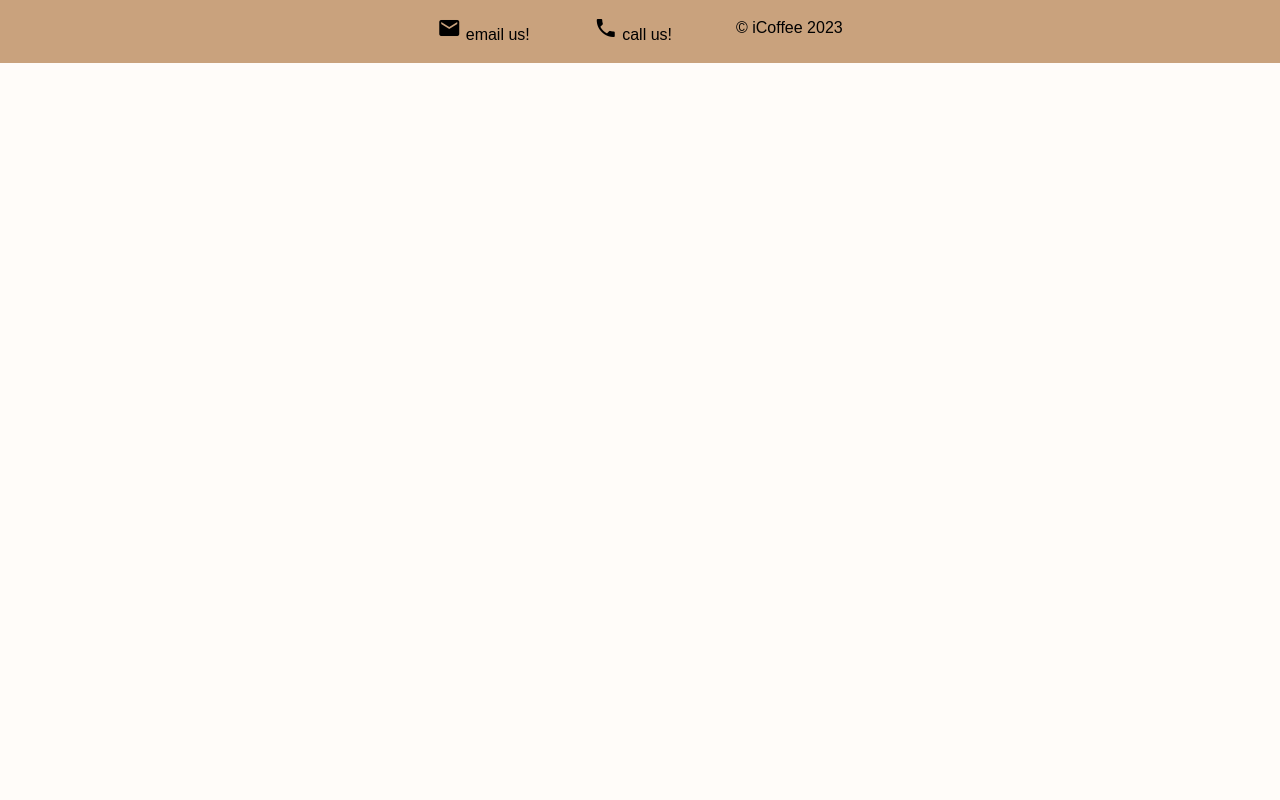
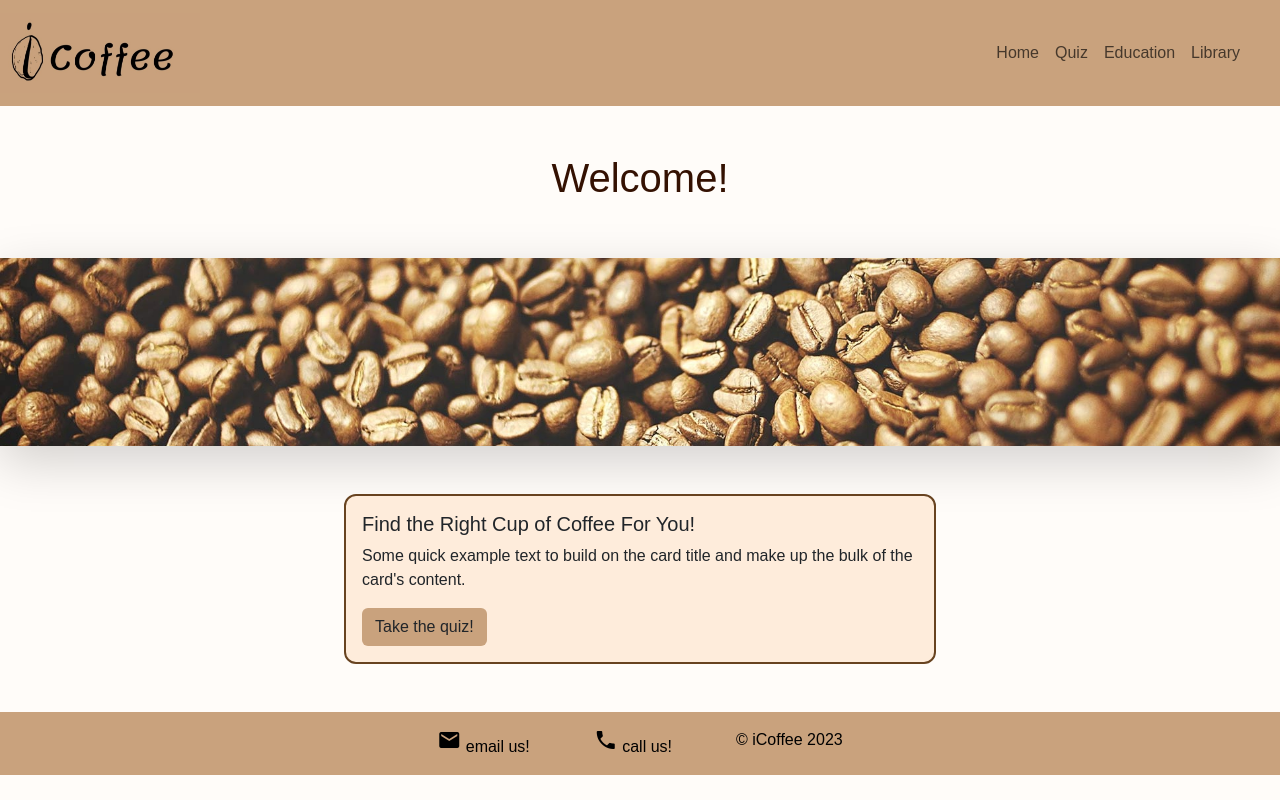
Before and after one commit to info340b-au23/project-ZachG88, a React (Create React App) app: page / in a window 1280 px wide. Built offline with nearby package versions, Linux system fonts and the light colour scheme.

Commit message:
added some components, began scaffolding

```diff
--- a/src/components/App.js
+++ b/src/components/App.js
@@ -1,9 +1,16 @@
 import React, { useState } from 'react';
 import { Footer } from './Footer';
+import { NavBar } from './NavBar';
+import { WelcomeSection,PageRibbon, QuizCard } from './HomePage';
+
 
 export default function App(props) {
     return (
         <div>
+            <NavBar />
+            <WelcomeSection/>
+            <PageRibbon/>
+            <QuizCard />
             <Footer />
         </div>
     );
--- /dev/null
+++ b/src/components/Education.js
@@ -0,0 +1 @@
+import React from "react";
--- /dev/null
+++ b/src/components/HomePage.js
@@ -0,0 +1,44 @@
+import React from "react";
+import ribbon from '../img/education_ribbon.jpeg';
+
+export function WelcomeSection() {
+
+    return (
+        <div className = "d-flex justify-content-center">
+            <div className ="custom-bg">
+                <div className ="col-sm-12 p-5">
+                    <h1>Welcome!</h1>
+                </div>
+            </div>
+        </div>
+    )
+}
+
+export function PageRibbon() {
+
+    return(
+        <div className ="col-sm-12">
+            <img src={ribbon}
+            className="img-fluid shadow-lg"
+            alt="Responsive ribbon"></img>
+        </div>
+    )
+}
+
+export function QuizCard() {
+
+    // style="width: 20rem;
+
+    return(
+        <div className = "d-flex justify-content-center p-5">
+            <div className="card card-bg custom-border col-sm-6">
+                <div className="card-body">
+                    <h5 className="card-title">Find the Right Cup of Coffee For You!</h5>
+                    <p className="card-text">Some quick example text to build on the card title and make up the bulk of the card's content.</p>
+                    <a href="questionnaire.html" className="btn nav-color">Take the quiz!</a>
+                </div>
+            </div>
+        </div>
+    )
+
+}
--- /dev/null
+++ b/src/components/Library.js
@@ -0,0 +1 @@
+import React from "react";
--- /dev/null
+++ b/src/components/NavBar.js
@@ -0,0 +1,49 @@
+import React from "react";
+import iCoffeeLogo from '../img/icoffee_logo.jpeg';
+import '../index.css'
+
+export function NavBar() {
+    return (
+        <header>
+                <nav className="navbar navbar-expand-sm navbar-light nav-color">
+
+                    <a className = "navbar-brand" href="#/">
+                        <img
+                            src= {iCoffeeLogo}
+                            height="80"
+                            alt="iCoffee Logo"
+                            loading="lazy"
+                        />
+                    </a>
+
+                    <button className = "navbar-toggler"
+                            type="button"
+                            data-md-toggle="collapse"
+                            data-md-target="#navbarNav"
+                            aria-controls="navbarNav"
+                            aria-expanded="false"
+                            aria-label="Toggle navigation">
+                        <span className = "navbar-toggler-icon"></span>
+                    </button>
+
+
+                    <div className = "collapse navbar-collapse menu-options" id="navbarNav">
+                        <ul className = "navbar-nav ml-auto mb-2 mb-lg-0">
+                            <li className = "nav-item">
+                                <a className = "nav-link" aria-current="page" href="index.html">Home</a>
+                            </li>
+                            <li className = "nav-item">
+                                <a className = "nav-link" href="questionnaire.html">Quiz</a>
+                            </li>
+                            <li className = "nav-item">
+                                <a className = "nav-link" href="education.html">Education</a>
+                            </li>
+                            <li className = "nav-item">
+                                <a className = "nav-link" href="library.html">Library</a>
+                            </li>
+                        </ul>
+                    </div>
+                </nav>
+            </header>
+    );
+}
--- /dev/null
+++ b/src/components/Proposal.js
@@ -0,0 +1 @@
+import React from "react";
--- /dev/null
+++ b/src/components/Questionaire.js
@@ -0,0 +1 @@
+import React from "react";
```
